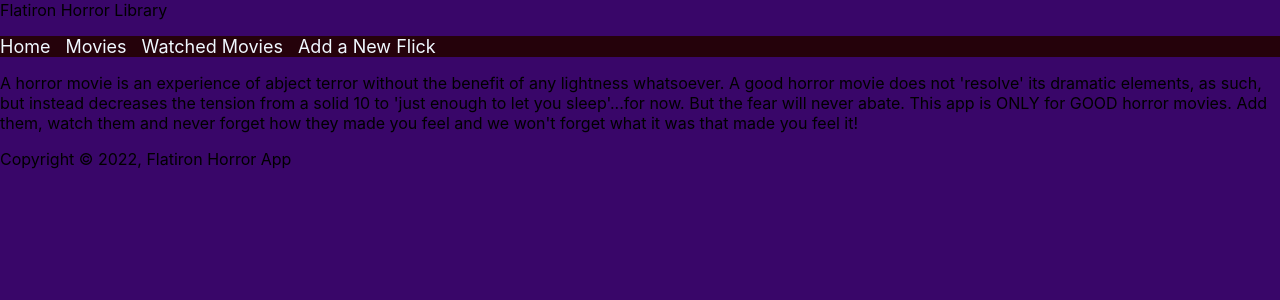
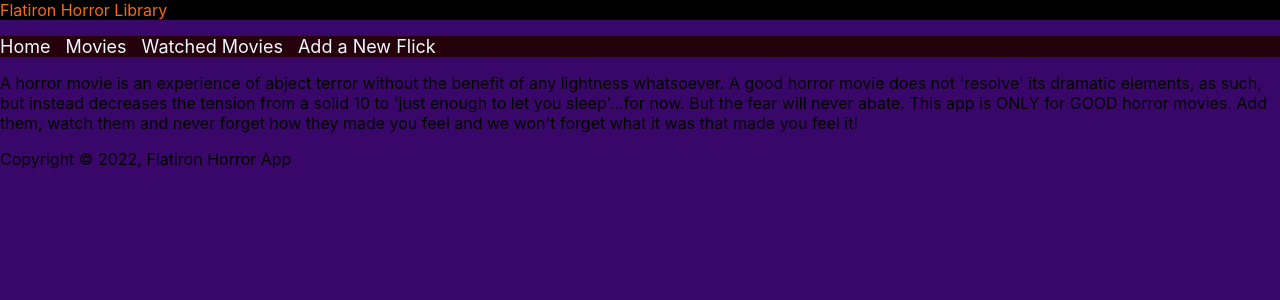
Before and after one commit to KyrianOnwe/phase-2-horror-movie-database, a React (Create React App) app: page / in a window 1280 px wide. Shown: the top 300 px of the page. Built offline with nearby package versions, Linux system fonts and the light colour scheme; data requests are answered from the project's data file.

Commit message:
Update navbar and header styling

```diff
--- a/src/App.js
+++ b/src/App.js
@@ -62,8 +62,8 @@ function App() {
 
   return (
     <div>
-        <Header />
-        <Router>
+      <Header />
+      <Router>
         <Navbar />
         <Routes>
           <Route path="/" element={<Home />} />
@@ -72,7 +72,7 @@ function App() {
           <Route path="/add" element={<Add add={handleNewFlix} />} />
         </Routes>
         <Footer />
-     </Router>
+      </Router>
      </div>
   );
 }
--- a/src/components/Header.jsx
+++ b/src/components/Header.jsx
@@ -2,6 +2,6 @@ import React from 'react'
 
 export default function Header() {
   return (
-    <div>Flatiron Horror Library</div>
+    <div id='header'>Flatiron Horror Library</div>
   )
 }
--- a/src/index.css
+++ b/src/index.css
@@ -36,3 +36,8 @@ code {
   font-size: 18px;
   padding-right: 15px;
 }
+
+#header {
+  background-color: black;
+  color: rgba(250, 107, 25, 0.986);
+}
```
